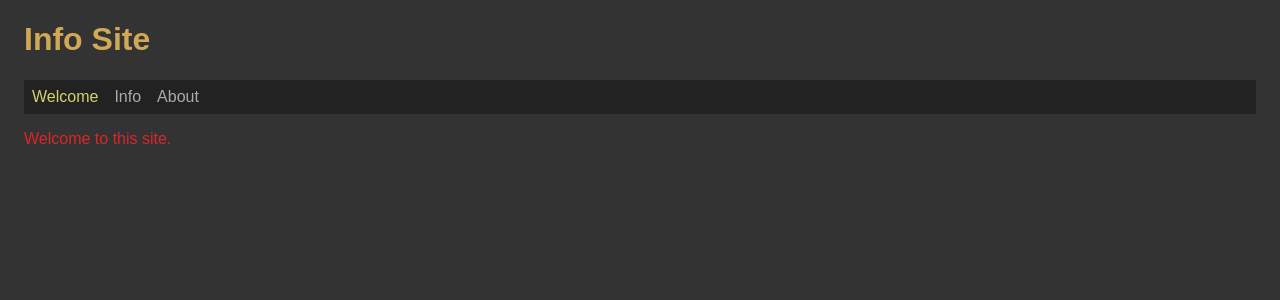
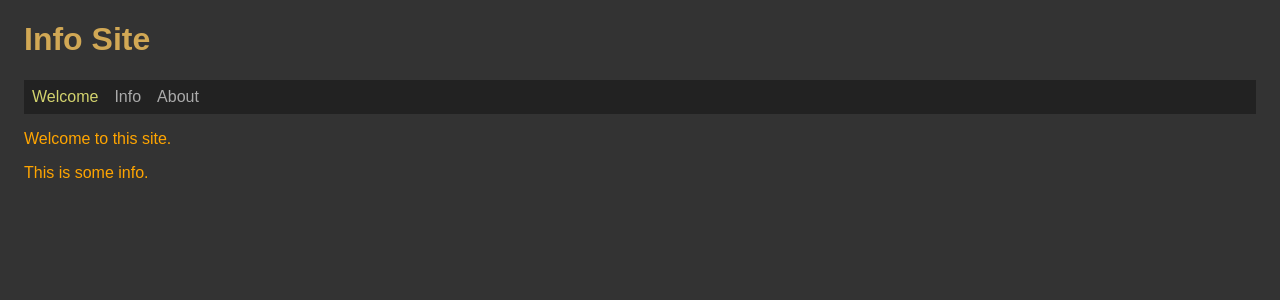
Before and after one commit to edwardtanguay/et001-react-router-tailwind, a React (Vite) app: page /welcome in a window 1280 px wide. Shown: the top 300 px of the page. Built offline with nearby package versions, Linux system fonts and the light colour scheme.

Commit message:
tailwind/sass in

```diff
--- a/src/App.scss
+++ b/src/App.scss
@@ -22,4 +22,10 @@ body {
 			color: rgb(211, 211, 110);
 		}
 	}
+
+	.pageWelcome {
+		p {
+			color: orange;
+		}
+	}
 }
--- a/src/pages/PageWelcome.tsx
+++ b/src/pages/PageWelcome.tsx
@@ -1,7 +1,8 @@
 export const PageWelcome = () => {
 	return (
-		<>
+		<div className="page pageWelcome">
 			<p className="text-red-600">Welcome to this site.</p>
-		</>
+			<p>This is some info.</p>
+		</div>
 	);
 };
```
